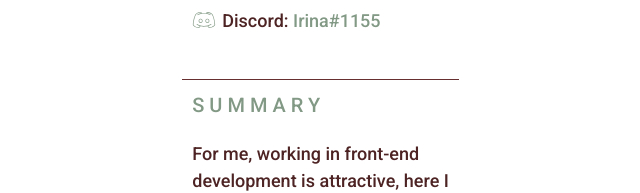
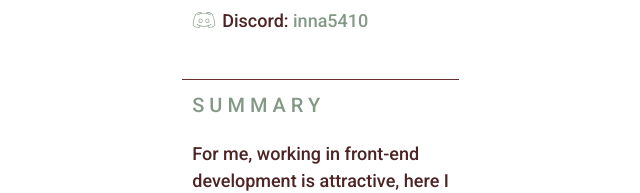
Before and after one commit to inna-ux/rsschool-cv, a plain HTML site: page index.html in a window 1280 px wide. Shown: the part 355-548 px from the top of the page, 474-1114 px from the left. Drawn offline with Linux system fonts and the light colour scheme; files that its build step writes are made by us from their sources; a script that the page names is missing; files whose address does not match are found by name.

Commit message:
fix: change contacts

```diff
--- a/index.html
+++ b/index.html
@@ -4,7 +4,7 @@
     <meta charset="UTF-8">
     <meta name="viewport" content="width=device-width, initial-scale=1.0">
     <title>cv</title>
-    <link rel="stylesheet" href="style.css">
+    <link rel="stylesheet" href="css/style.css">
     <link rel="icon" href="assets/icon/cat.ico">
     <link rel="preconnect" href="https://fonts.gstatic.com">
 <link href="https://fonts.googleapis.com/css2?family=Roboto:wght@100;300;500;700&display=swap" rel="stylesheet">
@@ -58,7 +58,7 @@
                 Telegram: <a href="https://t.me/inna_alekseevnaaa" title="Telegram">@inna_alekseevnaaa</a>
               </li>
               <li class="section-item contacts-item">
-                Discord: <a href="https://discordapp.com/users/1122406555598467154/" title="Discord">Irina#1155</a>
+                Discord: <a href="https://discordapp.com/users/1122406555598467154/" title="Discord">inna5410</a>
               </li>
             </ul>
           </section>
```
